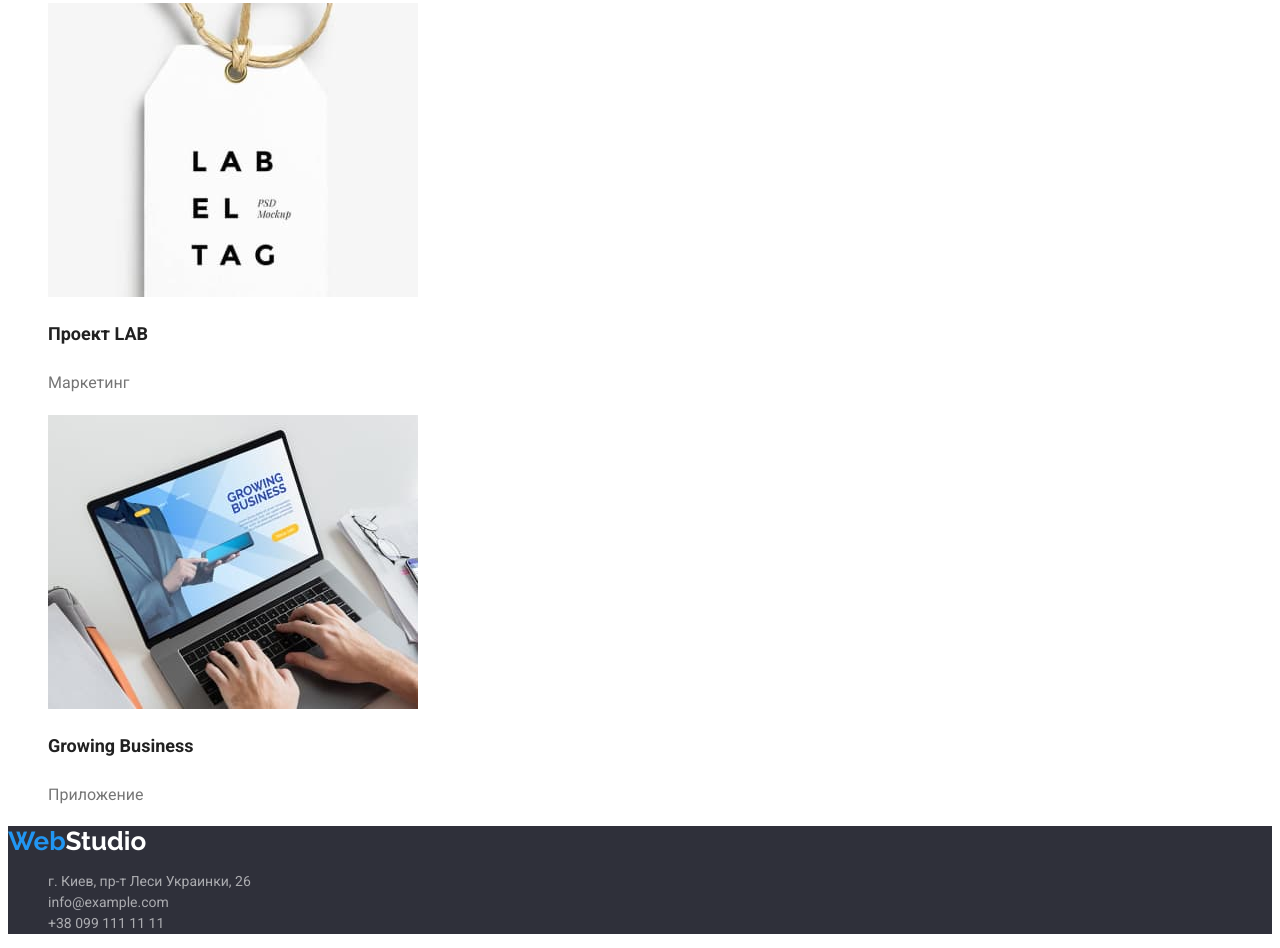
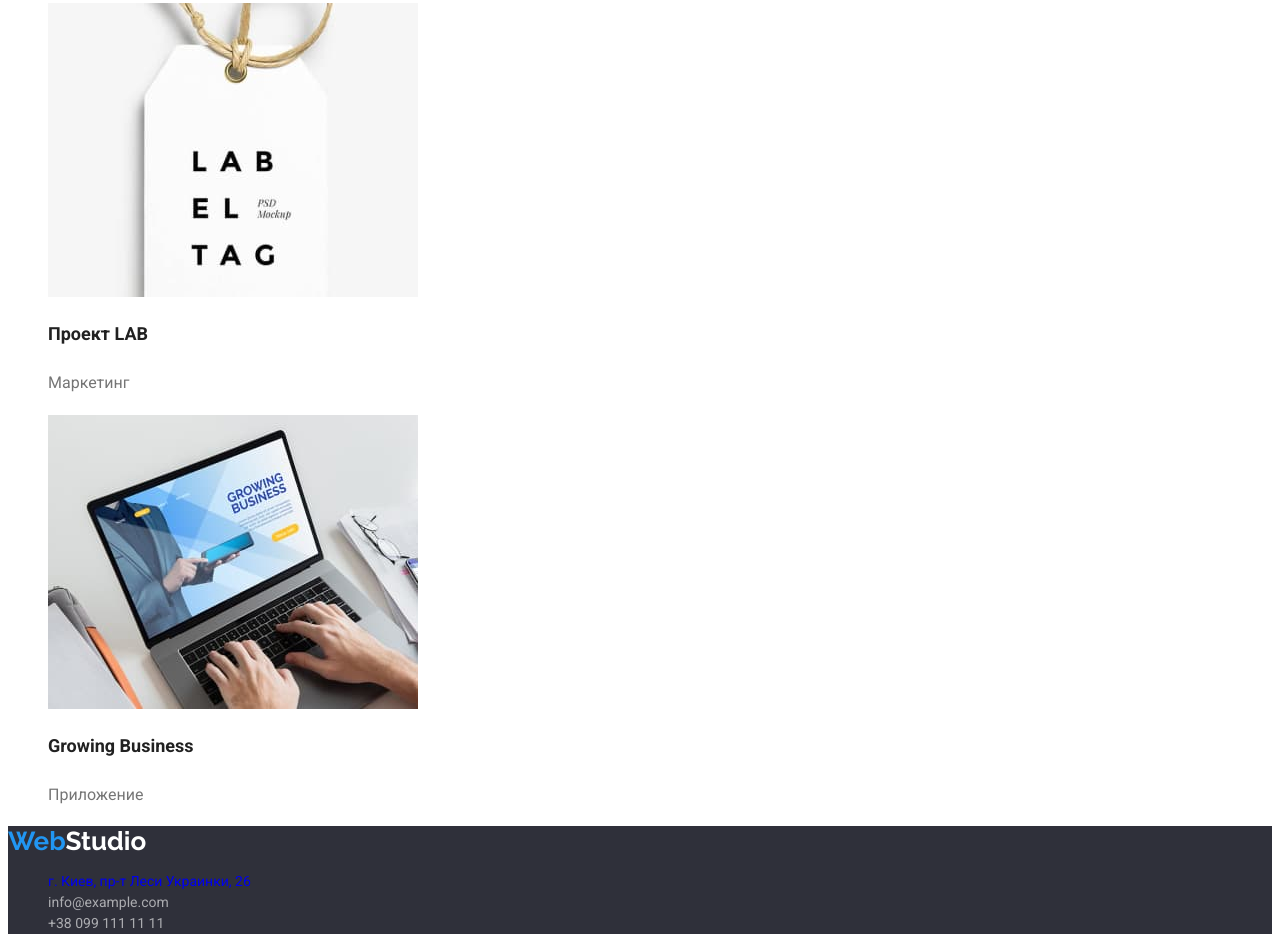
Before and after one commit to Rostik-GoIt2022/goit-markup-hw-02, a plain HTML site: page portfolio.html in a window 1280 px wide. Shown: the part 3284-4232 px from the top of the page. Drawn offline with Linux system fonts and the light colour scheme.

Commit message:
правки footer

```diff
--- a/portfolio.html
+++ b/portfolio.html
@@ -106,7 +106,7 @@
         <address>
             <ul class="address-list">
                 <li><a href="https://www.google.com.ua/maps/place/%D0%B1%D1%83%D0%BB.+%D0%9B%D0%B5%D1%81%D0%B8+%D0%A3%D0%BA%D1%80%D0%B0%D0%B8%D0%BD%D0%BA%D0%B8,+26,+%D0%9A%D0%B8%D0%B5%D0%B2,+02000/@50.4265807,30.5361971,17z/data=!3m1!4b1!4m5!3m4!1s0x40d4cf0e033ecbe9:0x57a4dffefec77da0!8m2!3d50.4265807!4d30.5383858?hl=ru"
-                        target="_blank" rel="noopener noreferrer" class="link">г. Киев, пр-т Леси Украинки, 26</a></li>
+                        target="_blank" rel="noopener noreferrer" class="address-link">г. Киев, пр-т Леси Украинки, 26</a></li>
                 <li><a href="mailto:info@example.com" class="link">info@example.com</a></li>
                 <li><a href="tel:+380991111111" class="link">+38 099 111 11 11</a></li>
             </ul>
```
Also changed, not shown: index.html (+1 -1 lines).
